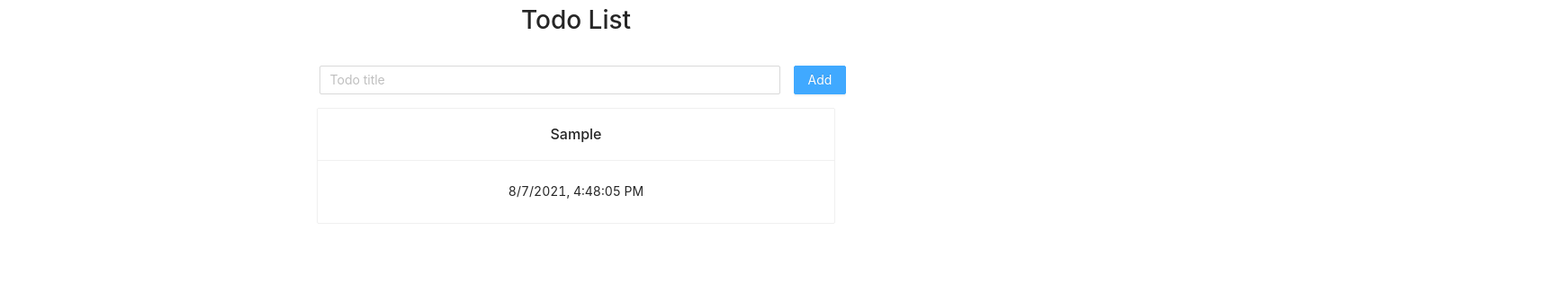
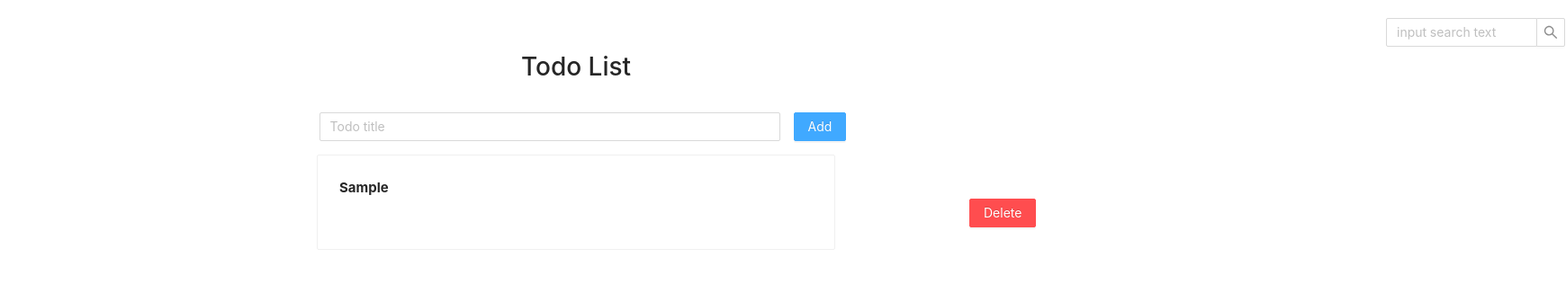
Before and after one commit to DSfold/todo, a React (Create React App) app: page / in a window 1280 px wide. Both pictures are taken after typing "Sample" into the empty fields and a click on the button "Add". Shown: the top 316 px of the page at 90% size, 1740 px wide, since content can reach past the window. Built offline with nearby package versions, Linux system fonts and the light colour scheme.

Commit message:
added deletion

```diff
--- a/src/App.js
+++ b/src/App.js
@@ -1,10 +1,12 @@
 import './App.css';
 import NewTodo from './components/NewTodo';
+import SearchTodo from './components/SearchTodo';
 import  TodoItemsList  from './components/TodoItemsList';
 
 function App() {
   return (
     <div className="App">
+        <SearchTodo/>
         <h1>Todo List</h1>
         <NewTodo/>
         <TodoItemsList/>
--- /dev/null
+++ b/src/components/SearchTodo.jsx
@@ -0,0 +1,15 @@
+import React from 'react'
+import { Input } from 'antd';
+import 'antd/dist/antd.css';
+
+const SearchTodo = (props) => {
+    const { Search } = Input;
+
+    return (
+        <div>
+             <Search placeholder="input search text"  style={{ width: 200, marginTop: '20px', marginLeft: '110em'}} />
+        </div>
+    )
+}
+
+export default SearchTodo;
--- a/src/components/TodoItem.jsx
+++ b/src/components/TodoItem.jsx
@@ -1,17 +1,45 @@
-import React from 'react'
+import React, { useState } from 'react'
 import 'antd/dist/antd.css';
-import { Card } from 'antd';
+import { Card, Input } from 'antd';
+import { connect } from 'react-redux';
+import {deleteTodo, editTodo} from '../store/actions'
+import { Button } from 'antd';
+import 'antd/dist/antd.css';
 
-export const TodoItem = (todo) => {
+const TodoItem = (props) => {
+    const[editMode, setEditMode] = useState(false);
+    const[title, setTitle] = useState(props.title)
 
-    const currentDate = new Date().toLocaleString();
+    const activateEditMode = () =>{
+        setEditMode(true);
+    }
+    const handleChange = (e) => {
+        setTitle(e.target.value)
+    }
 
+    const deactivateEditMode = () =>{
+        setEditMode(false);
+        props.editTodo(props.id, title)
+    }
+
+    const handleDelete = () => {
+        props.deleteTodo(props.id)
+    }
 
     return (
         <div>
-            <Card title={todo.title} style={{ width: '45%', margin: 'auto', marginBottom:'5px'}}>
-                 {currentDate}
+            <Card id={props.id} style={{ width: '45%', margin: 'auto', marginBottom:'5px'}}>
+                {!editMode && <span onDoubleClick={activateEditMode} style={{marginRight:'45em', fontWeight:'bolder', fontSize:'15px'}}>{props.title}</span>}
+                {editMode && <Input autoFocus={true} onChange={handleChange} onBlur={deactivateEditMode} style={{width:'25em', marginRight:'45em', fontWeight:'bolder', fontSize:'15px'}} value={title}/>}
+                <Button type="primary" danger onClick={handleDelete} style={{marginLeft: '50em'}}>Delete</Button>
             </Card>
         </div>
     )
 }
+
+const mapDispatchToProps = {
+    deleteTodo,
+    editTodo,
+}
+
+export default connect(null, mapDispatchToProps)(TodoItem);
--- a/src/components/TodoItemsList.jsx
+++ b/src/components/TodoItemsList.jsx
@@ -1,5 +1,5 @@
 import React from 'react'
-import { TodoItem } from './TodoItem'
+import  TodoItem  from './TodoItem'
 import { connect } from 'react-redux'
 
 const TodoItemsList = ({todos}) => {
@@ -8,7 +8,7 @@ const TodoItemsList = ({todos}) => {
     }
     return (
         <div>
-            {todos.map(todo => <TodoItem title={todo.title} key={todo.id}/>).reverse()}
+            {todos.map(todo => <TodoItem title={todo.title} id={todo.id} key={todo.id}/>).reverse()}
         </div>
     )
 }
--- a/src/store/actions.js
+++ b/src/store/actions.js
@@ -1,9 +1,26 @@
-import { ADD_TODO, HIDE_ALERT, SHOW_ALERT } from "./constants";
+import { ADD_TODO, DELETE_TODO, EDIT_TODO, HIDE_ALERT, SHOW_ALERT } from "./constants";
 
 export function addTodo(title) {
     return{
         type: ADD_TODO,
         payload: title,
+    }
+}
+
+export function deleteTodo(itemId){
+    return{
+        type: DELETE_TODO,
+        payload: itemId,
+    }
+}
+
+export function editTodo(itemId, title){
+    return{
+        type: EDIT_TODO,
+        payload: {
+            itemId,
+            title
+        },
     }
 }
 
--- a/src/store/constants.js
+++ b/src/store/constants.js
@@ -1,3 +1,5 @@
 export const ADD_TODO = 'POST/ADD_TODO'
+export const DELETE_TODO = 'POST/DELETE_TODO'
+export const EDIT_TODO = 'POST/EDIT_TODO'
 export const SHOW_ALERT = 'ALERT/SHOW_ALERT'
 export const HIDE_ALERT = 'ALERT/HIDE_ALERT'
--- a/src/store/todoReducer.js
+++ b/src/store/todoReducer.js
@@ -1,4 +1,4 @@
-import { ADD_TODO } from "./constants";
+import { ADD_TODO, DELETE_TODO, EDIT_TODO } from "./constants";
 
 const initialState ={
     todos:[],
@@ -9,9 +9,18 @@ export const todoReducer = (state = initialState, action) =>{
         case ADD_TODO:
             return{
                 ...state,
-                todos: [...state.todos, action.payload]
+                todos: [...state.todos, action.payload],
             }
+            case DELETE_TODO:
+                return{
+                    ...state,
+                   todos: [...state.todos.filter(todo=> todo.id !== action.payload)]
+                }
+            case EDIT_TODO:
+                return{
+                    ...state,
 
+            }
         default:
             return state;
     }
```
Also changed, not shown: 1 other file (tests, documents, lock files or other folders).
